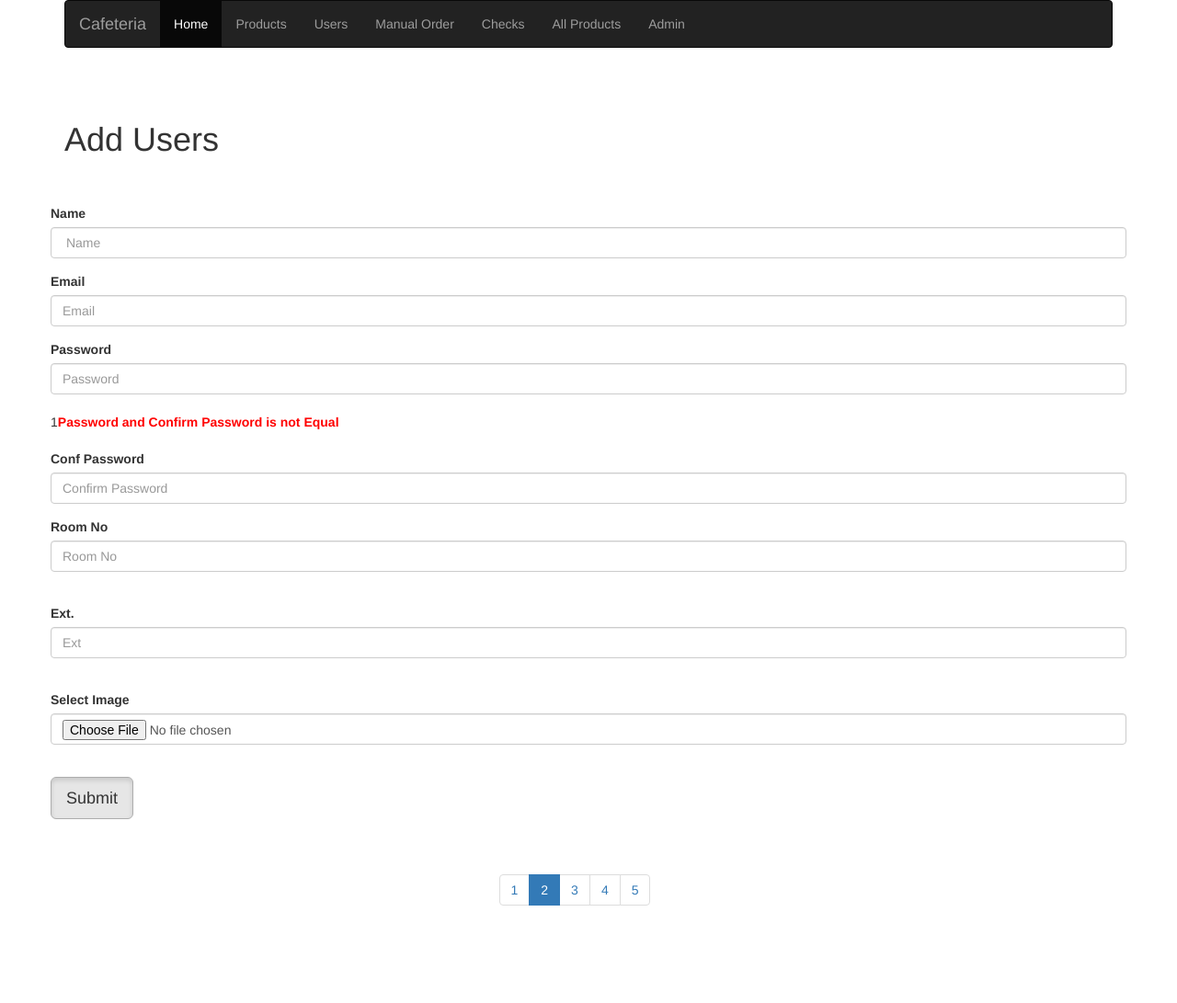
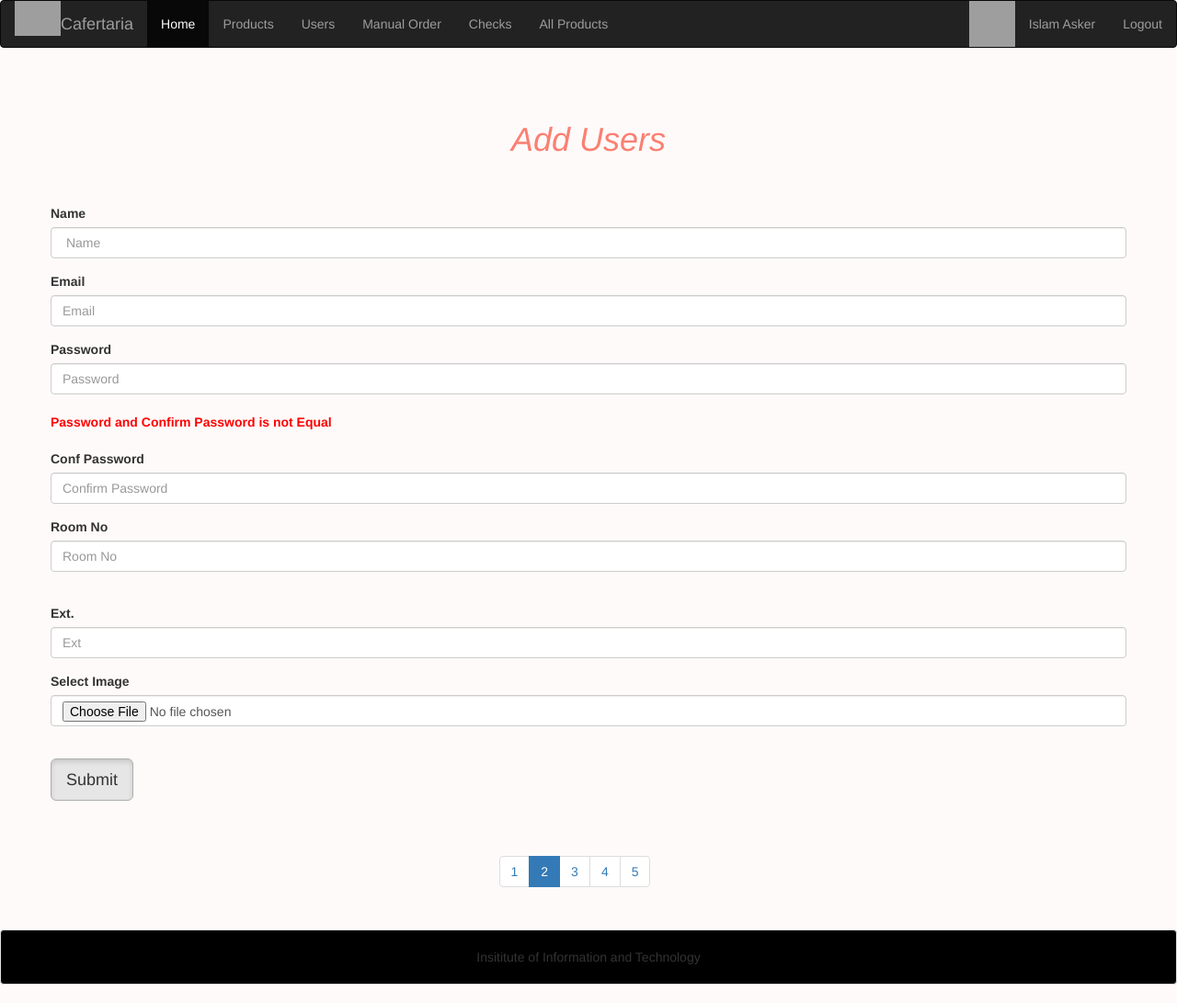
Before and after one commit to hazemtaha/Php_Cafteria_Project, a PHP site: page /views/AddUser.php?id=1 in a window 1280 px wide. Shown: the whole page at 92% size. Before the commit the page ends 985 px from the top, so only its background shows below. Run offline with PHP 8.4, Linux system fonts and the light colour scheme; grey boxes are pictures that could not be loaded.

Commit message:
Update AddUser.php

```diff
--- a/views/AddUser.php
+++ b/views/AddUser.php
@@ -1,20 +1,67 @@
 <!DOCTYPE html>
 <html lang="en">
 <head>
-  <title>Add User</title>
+
+
     <meta charset="utf-8">
     <meta name="viewport" content="width=device-width, initial-scale=1">
     <link rel="stylesheet" href="http://maxcdn.bootstrapcdn.com/bootstrap/3.3.6/css/bootstrap.min.css">
     <script src="https://ajax.googleapis.com/ajax/libs/jquery/1.12.0/jquery.min.js"></script>
     <script src="http://maxcdn.bootstrapcdn.com/bootstrap/3.3.6/js/bootstrap.min.js"></script>
+    <style >
+        .well{
+            background-color: black;
+        }
+        .col-sm-2{
+
+            padding: 10px;
+ }
+        .shape{
+            border: 1px solid Gainsboro  ;
+  }
+  table{
+
+
+
+
+  }
+
+
+.col-sm-4 {
+
+
+     border: 1px solid Gainsboro;
+
+}
+tr , td{
+
+  padding: 7px;
+
+
+}
+
+#size{
+
+
+    border: 1px;
+}
+
+
+    </style>
+
+    <title>Show Products</title>
 </head>
-
-<body>
-<div class="container">
- <nav class="navbar navbar-inverse">
+<body  style="background-color:Snow ">
+<nav class="navbar navbar-inverse ">
     <div class="container-fluid">
         <div class="navbar-header">
-        <a class="navbar-brand" href="#">Cafeteria</a>
+            <img src="../assets/img/start.jpg" width="50" heigth="50"/>
+
+        </div>
+        <div class="navbar-header">
+
+            <a class="navbar-brand" href="#">Cafertaria</a>
+
         </div>
         <ul class="nav navbar-nav">
         <li class="active"><a href="#">Home</a></li>
@@ -23,17 +70,24 @@
         <li><a href="#">Manual Order</a></li>
         <li><a href="#">Checks</a></li>
         <li><a href="#">All Products</a></li>
-        <li><img src=""/></li>
-        <li><a href="#">Admin</a></li>
+
+      </ul>
+      <ul class="nav navbar-nav navbar-right">
+            <li><img src="../assets/img/start.jpg" width="50" height="50"/> </li>
+
+            <li><a href="#">Islam Asker</a></li>
+            <li><a href="#">Logout</a></li>
         </ul>
     </div>
   </nav>
 
 <br> <br>
-
-<h1> Add Users </h1>
+<div align="center">
+<h1 style="color:Salmon ;font-style: oblique;"> Add Users </h1>
+</div>
 
 <br> <br>
+<div class="container">
 
 <div class="row" class="table-responsive">
   <form role="form" action="../models/img.php" method="post" enctype="multipart/form-data">
@@ -53,15 +107,13 @@
                                type="password" name="u_pass" required>
                                <br>
                                <?php
-                               echo $_GET["id"];
+
 
                                if($_GET["id"]==1){
 
                                   echo "<label id='wpass' style='color:red'>Password and Confirm Password is not Equal</label>";
 
                                 }
-                                else
-                                    echo"wrong";
 
                                ?>
 
@@ -75,13 +127,27 @@
                         <label class="control-label" >Room No</label>
                         <input class="form-control" id="room_no" placeholder="Room No"
                                type="text" name="u_room" required>
-                               <label id="wroom"></label>
+                               <br>
+                             <?php
+                               if($_GET["id"]==2){
+
+                                  echo "<label id='wroom' style='color:red'>It must be number</label>";
+
+                                 }?>
+
                     </div>
 <div class="form-group">
                         <label class="control-label" >Ext.</label>
                         <input class="form-control" id="Ext" placeholder="Ext"
                                type="text" name="ext" required>
-                               <label id="wext"></label>
+
+                                <?php
+                               if($_GET["id"]==3){
+
+                                  echo "<label id='wexit' style='color:red'>It must be number</label>";
+
+                                 }?>
+
                     </div>
                     <div class="form-group">
                         <label class="control-label" >Select Image</label>
@@ -91,6 +157,7 @@
                     <br>
                     <button type="submit" class="active btn btn-default btn-lg">Submit</button>
   </form>
+</div>
 </div>
 
 <br> <br>
@@ -103,6 +170,13 @@
     <li><a href="#">4</a></li>
     <li><a href="#">5</a></li>
   </ul>
+
  </div>
+ <br>
+  <br> <br> <br> <br>
+ <div class="footer text-center" background="Black">
+      <div class="well">Insititute of Information and Technology </div>
+
+
 </body>
 </html>
```
Lines whose indentation alone changed are shown as unchanged.
